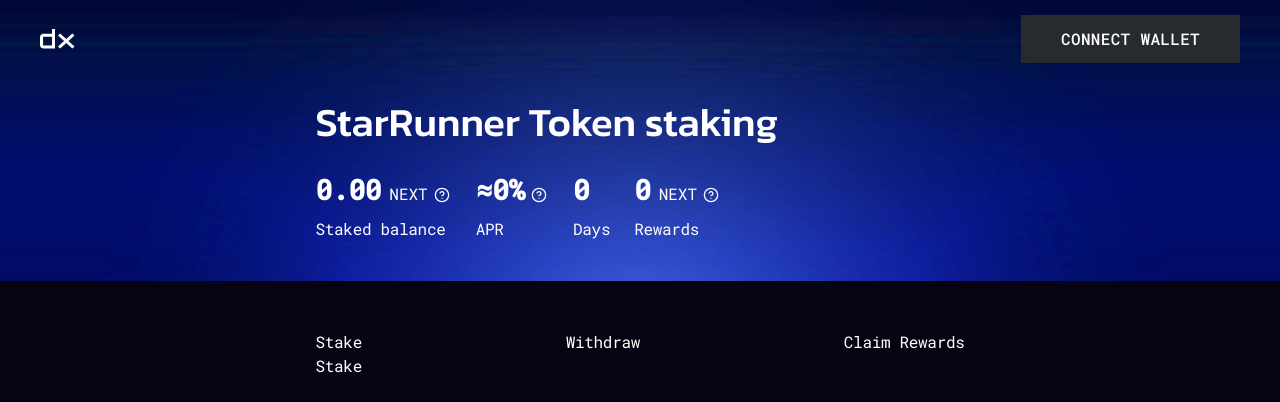
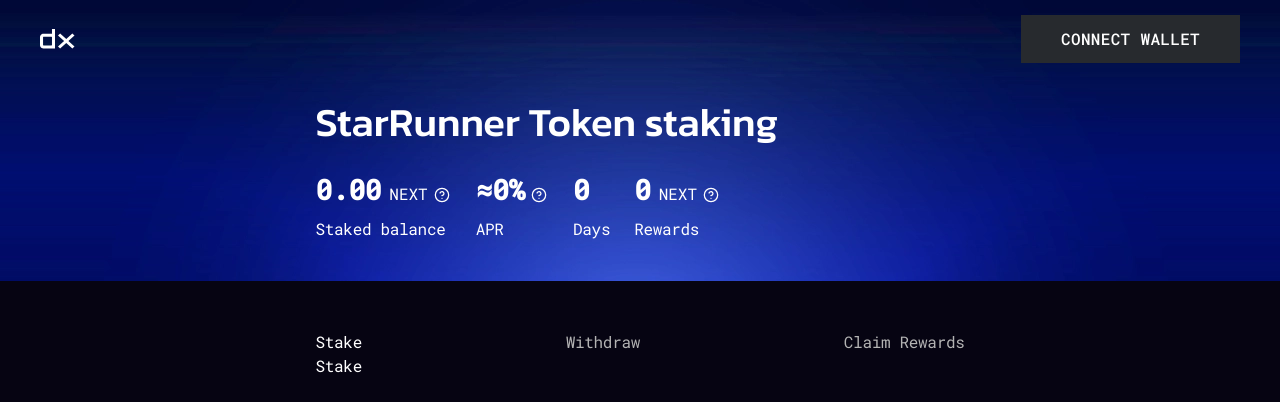
Before and after one commit to VIlliaV/dexola_camp_part2, a React (Vite) app: page / in a window 1280 px wide. Shown: the top 402 px of the page. Built offline with nearby package versions, Linux system fonts and the light colour scheme.

Commit message:
FIX | herosection

```diff
--- a/src/components/Header/Header.jsx
+++ b/src/components/Header/Header.jsx
@@ -1,6 +1,6 @@
 import Button from '../Buttons/Button';
 import Logo from '../Logo/Logo';
-import ContractWrapper from '../ContractWrapper/ContractWrapper';
+// import HeroSection from '../HeroSection/HeroSection';
 import { HeaderContainer, HeaderContainerNav } from './Header.styled';
 import { useState } from 'react';
 import Wallet from '../Wallet/Wallet';
@@ -23,7 +23,7 @@ const Header = () => {
           </Wallet>
         )}
       </HeaderContainerNav>
-      <ContractWrapper />
+      {/* <HeroSection /> */}
     </HeaderContainer>
   );
 };
--- a/src/components/ContractWrapper/ContractWrapper.jsx
+++ b/src/components/HeroSection/HeroSection.jsx
@@ -1,12 +1,12 @@
 import { CONTRACT_INFO } from '../../constants/contractInfo';
 import ContractInfo from '../ContractInfo/ContractInfo';
 import HeadContainer from '../HeadContainer/HeadContainer';
-import { ContractWrapperStyled } from './ContractWrapper.styled';
+import { HeroSectionStyled } from './HeroSection.styled';
 
-const ContractWrapper = () => {
+const HeroSection = () => {
   const { balance, apr, days, rewards } = CONTRACT_INFO;
   return (
-    <ContractWrapperStyled>
+    <HeroSectionStyled>
       <HeadContainer>
         <h1>StarRunner Token staking</h1>
         <ul className="contract_info">
@@ -24,8 +24,8 @@ const ContractWrapper = () => {
           </li>
         </ul>
       </HeadContainer>
-    </ContractWrapperStyled>
+    </HeroSectionStyled>
   );
 };
 
-export default ContractWrapper;
+export default HeroSection;
--- a/src/components/ContractWrapper/ContractWrapper.styled.js
+++ b/src/components/HeroSection/HeroSection.styled.js
@@ -1,8 +1,10 @@
 import styled from 'styled-components';
 import { media } from '@/styles/media';
+import { headerBackground } from '../../styles/styledConst';
 
-export const ContractWrapperStyled = styled.div`
+export const HeroSectionStyled = styled.section`
   padding: 94px 0 48px;
+  ${headerBackground}
 
   & .container {
     display: flex;
--- a/src/components/Navigation/Navigation.styled.js
+++ b/src/components/Navigation/Navigation.styled.js
@@ -12,7 +12,8 @@ export const NavStyled = styled.nav`
 `;
 
 export const StyledNavLink = styled(NavLink)`
+  color: var(--secondary);
   &.active {
-    /* color: #fff; */
+    color: var(--primary);
   }
 `;
--- a/src/components/SharedLayout/SharedLayout.jsx
+++ b/src/components/SharedLayout/SharedLayout.jsx
@@ -7,6 +7,7 @@ import Footer from '../Footer/Footer';
 
 import Navigation from '../Navigation/Navigation';
 import SectionWrapper from '../Section/SectionWrapper';
+import HeroSection from '../HeroSection/HeroSection';
 
 // import Loader from 'components/Loader/Loader';
 
@@ -15,6 +16,7 @@ export const SharedLayout = () => {
     <Container>
       <Header />
       <main>
+        <HeroSection />
         <SectionWrapper>
           <Navigation />
           <Suspense fallback={null}>
```
